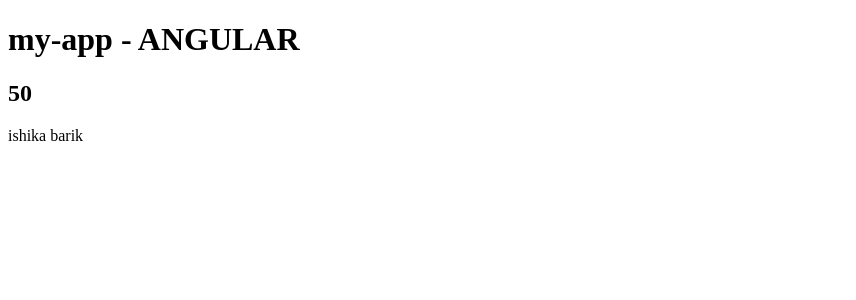
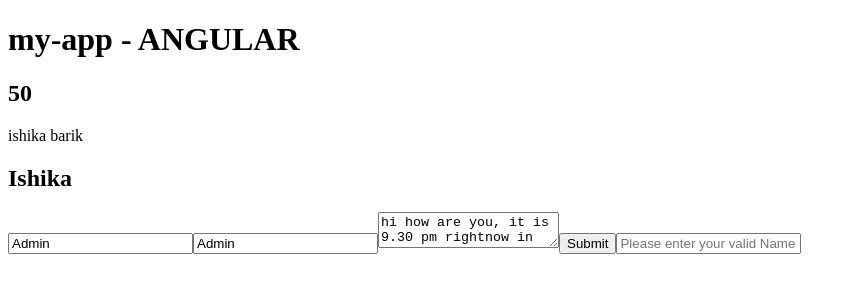
Before and after one commit to Ishika164-barik/angular-basics, an Angular app: page / in a window 1280 px wide. Shown: the top 300 px of the page, without its empty margins (0-856 px from the left). Built offline with nearby package versions, Linux system fonts and the light colour scheme.

Commit message:
Update app component

```diff
--- a/src/app/app.html
+++ b/src/app/app.html
@@ -1,3 +1,11 @@
 <h1>{{ title() }} - {{projectName}}</h1>
 <h2>{{20+30}}</h2>
 <p>{{"ishika"+" "+"barik"}}</p>
+<h2>{{getCustumerName()}}</h2>
+
+<input type="text" value="Admin">
+<input type="text" [value]="custumerRole">
+ <textarea name="textarea" [value] = "message"></textarea> <!--bydefault it will tok two line -->
+
+<button (click)="btnClick()">Submit</button>
+<input type="text" [placeholder]="placeHolderMessage" (keyup)="captureData()">
--- a/src/app/app.ts
+++ b/src/app/app.ts
@@ -1,3 +1,5 @@
+import { getLocaleEraNames } from '@angular/common';
+import { LocationUpgradeModule } from '@angular/common/upgrade';
 import { Component, signal } from '@angular/core';
 import { RouterOutlet } from '@angular/router';
 
@@ -8,7 +10,28 @@
   templateUrl: './app.html',
 })
 export class App {
+  //String interpolation {{}}  one way data binding (component(TS) ---> view(HTML))
   protected readonly title = signal('my-app');
 
   projectName = "ANGULAR"
+
+  getCustumerName(){
+    return "Ishika";
+  }
+//property data binding []  one way data binding (comonent ---> view)
+
+custumerRole ="Admin";
+
+message = "hi how are you, it is 9.30 pm rightnow in USA . where are you from"
+//Event data Binding () one way data binding (component <--- view)
+
+btnClick (){
+  console.log("Butten click ! ....");
 }
+
+placeHolderMessage ="Please enter your valid Name";
+captureData(){
+  console.log("you enter somr cherector");
+
+}
+}
```
